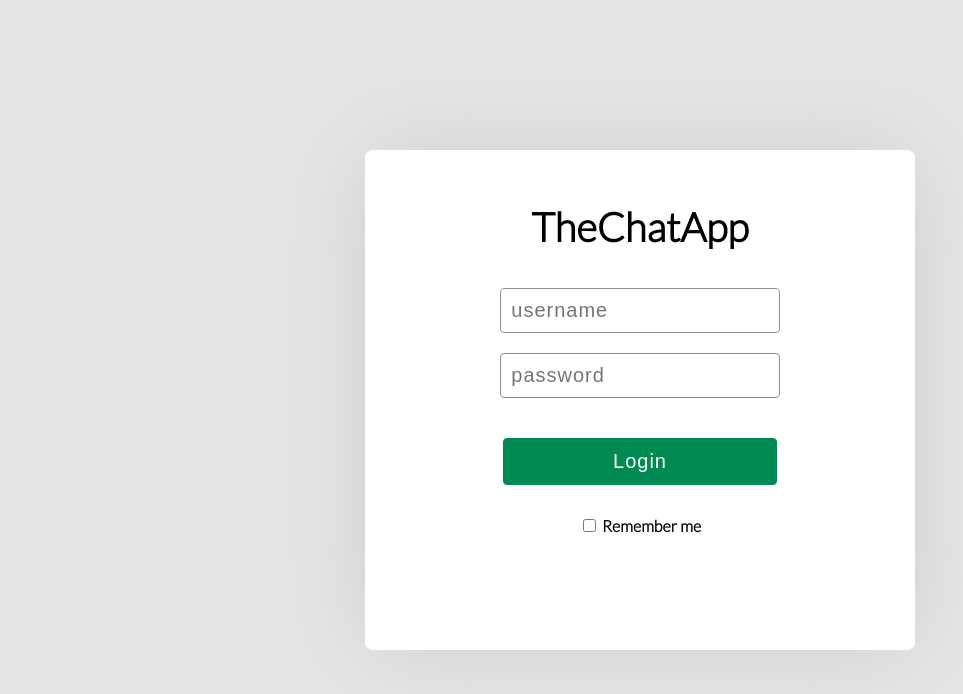
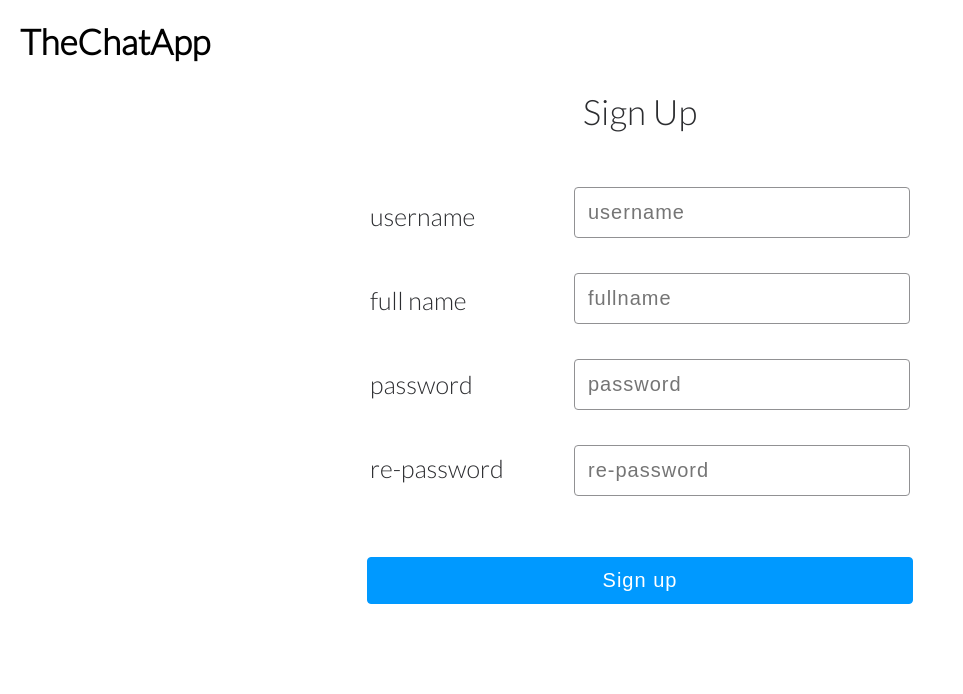
Before and after one commit to takunnithan/TheChatApp, a React app: page / in a window 1280 px wide. Shown: the top 694 px of the page, without its empty margins (0-963 px from the left). Built offline with nearby package versions, Linux system fonts and the light colour scheme.

Commit message:
Added sign up page

```diff
--- a/src/App.js
+++ b/src/App.js
@@ -45,16 +45,16 @@ class App extends Component {
 
   render() {
     return (
-      localStorage.getItem('is_logged_in')
-      ? (
-          <div className={classes.app} >
-              <div className={classes.sidebar} ><Sidebar/></div>
-              <div className={classes.main} ><Main /></div>
-          </div>
-        )
-      :(<Login loginHandler={this.loginHandler} inputHandler={this.inputHandler} message={this.state.login_error_message} />)
+      // localStorage.getItem('is_logged_in')
+      // ? (
+      //     <div className={classes.app} >
+      //         <div className={classes.sidebar} ><Sidebar/></div>
+      //         <div className={classes.main} ><Main /></div>
+      //     </div>
+      //   )
+      // :(<Login loginHandler={this.loginHandler} inputHandler={this.inputHandler} message={this.state.login_error_message} />)
 
-      // <Signup />
+      <Signup />
     );
   }
 }
--- /dev/null
+++ b/src/components/signup/Signup.css
@@ -0,0 +1,78 @@
+.login_box {
+    position: absolute;
+    top: 0;
+    bottom: 0;
+    left: 0;
+    right: 0;
+    margin: auto;
+    width: 600px;
+    height: 600px;
+    box-sizing: border-box;
+}
+
+.thechatapp_logo {
+    font-size: 35px;
+    color: black;
+    padding-top: 30px;
+    padding-left: 20px;
+    text-align: left;
+}
+.inputs {
+    text-align: left;
+    padding: 20px;
+    padding-bottom: 30px;
+}
+
+.input {
+    margin: 10px;
+    width: 55%;
+    padding: 13px;
+    border: 1px solid #919193;
+    border-radius: 4px;
+    font-size: 20px;
+    color: #919193;
+    font-weight: 300;
+    letter-spacing: 1px;
+    margin-left: 50px;
+    float: right;
+    margin-bottom: 25px;
+}
+
+.box_title {
+    font-size: 35px;
+    text-align: center;
+    color: #2C2D30;
+    font-weight: 200;
+    margin-bottom: 35px;
+}
+
+.labels {
+    font-size: 25px;
+    color: #2C2D30;
+    font-weight: 200;
+    text-align: left;
+    float: left;
+    padding: 10px;
+    height: 35px;
+    padding-top: 28px;
+    margin-bottom: 11px;
+}
+
+.signup_button_container {
+    margin-top: 320px;
+    text-align: center;
+    padding-top: 30px;
+}
+
+.signup_button {
+    text-align: center;
+    width: 91%;
+    background-color: #0099FF;
+    height: 47px;
+    border: 1px solid #0099FF;
+    border-radius: 4px;
+    font-size: 20px;
+    color: #ffffff;
+    font-weight: 500;
+    letter-spacing: 1px;
+}
--- /dev/null
+++ b/src/components/signup/Signup.js
@@ -0,0 +1,38 @@
+import React, { Component } from 'react';
+import classes from './Signup.css';
+
+class Signup extends Component {
+
+  render() {
+    return (
+      <div className={classes.login_main} >
+      <link href="https://fonts.googleapis.com/css?family=Roboto" rel="stylesheet"></link>
+      <div className={classes.thechatapp_logo}>TheChatApp</div>
+      <div className={classes.login_box}>
+         <div className={classes.box_title}>Sign Up</div>
+          <div className={classes.inputs}>
+              <div className={classes.labels}>username</div>
+              <input className={classes.input} id= 'username' placeholder='username' onChange={this.props.inputHandler} />
+
+              <div className={classes.labels}>full name</div>
+              <input className={classes.input} id= 'fullname ' placeholder='fullname' onChange={this.props.inputHandler} />
+
+
+              <div className={classes.labels}>password</div>
+              <input className={classes.input} id= 'password' type="password" placeholder='password' onChange={this.props.inputHandler} />
+
+
+              <div className={classes.labels}>re-password</div>
+              <input className={classes.input} id= 'confirm' type="password" placeholder='re-password' onChange={this.props.inputHandler} />
+         </div>
+
+          <div className={classes.signup_button_container}>
+            <button className={classes.signup_button} onClick={this.props.loginHandler}>Sign up</button>
+        </div>
+      </div>
+      </div>
+    );
+  }
+}
+
+export default Signup;
```
